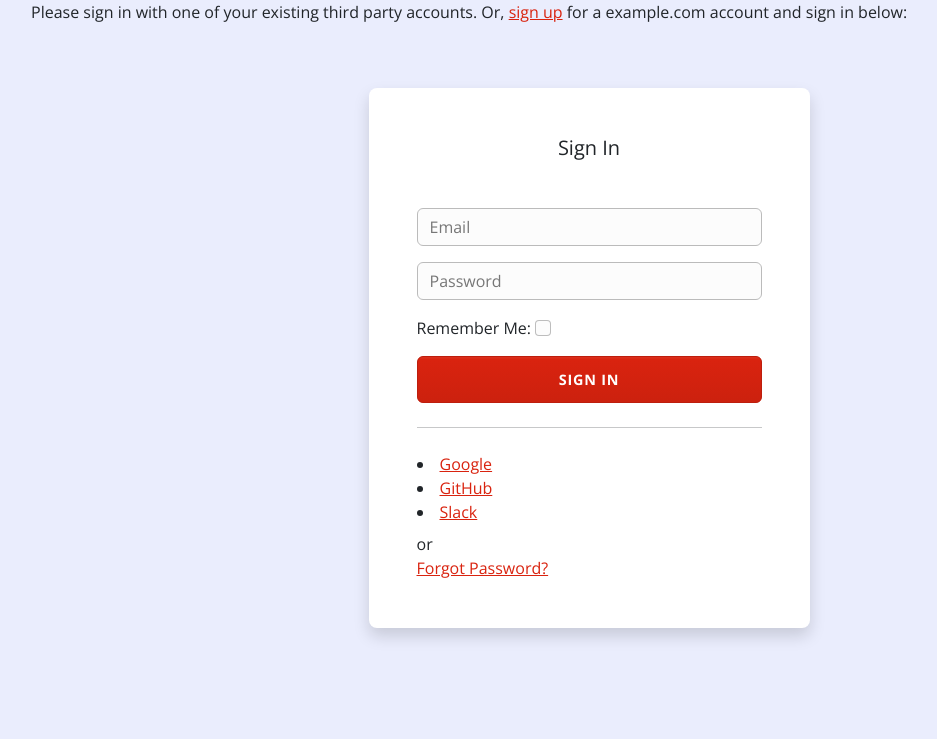
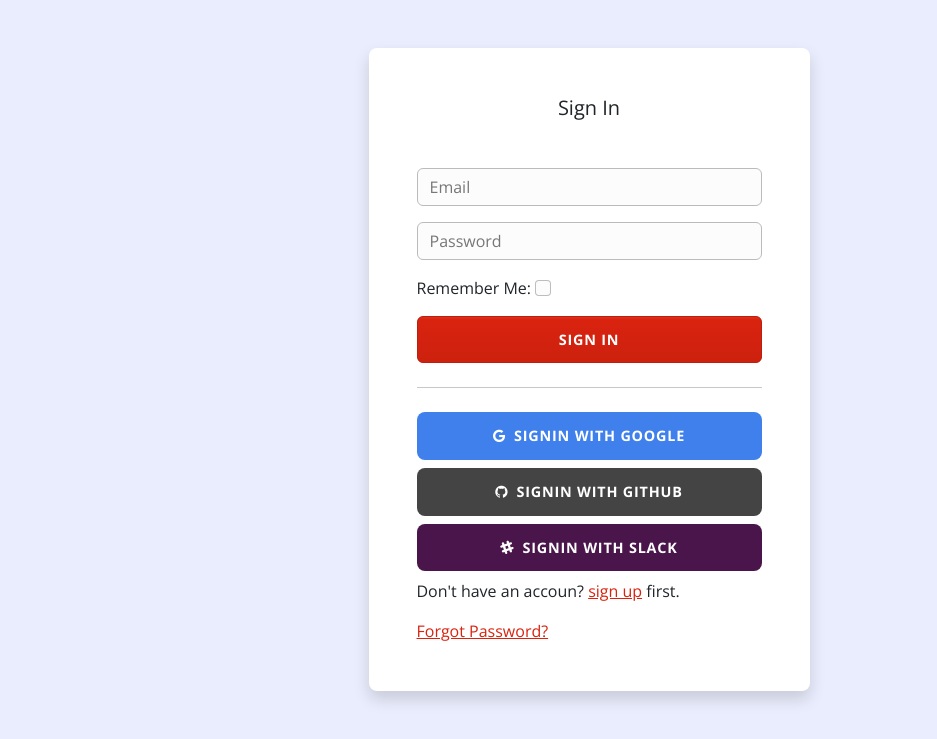
Before and after one commit to DataTalksClub/course-management-platform-old, a Django app: page /accounts/login/ in a window 1280 px wide. Shown: the part 71-810 px from the top of the page, without its empty margins (51-988 px from the left). Before the commit the page ends 710 px from the top, so only its background shows below. Run offline with Django 4.2, Linux system fonts and the light colour scheme; some libraries are stand-ins or nearby versions.

Commit message:
login template page wip

```diff
--- a/cmp/templates/base.html
+++ b/cmp/templates/base.html
@@ -4,6 +4,7 @@
 <html>
   <head>
     <link rel="stylesheet" href="{% static 'styles/bootstrap.css' %}">
+    <link rel="stylesheet" href="https://cdnjs.cloudflare.com/ajax/libs/font-awesome/4.7.0/css/font-awesome.min.css">
     <title>{% block head_title %}{% endblock %}</title>
     {% block extra_head %}
     {% endblock %}
--- a/cmp/users/templates/users/account/login.html
+++ b/cmp/users/templates/users/account/login.html
@@ -11,9 +11,7 @@
 {% get_providers as socialaccount_providers %}
 
 {% if socialaccount_providers %}
-<p>{% blocktrans with site.name as site_name %}Please sign in with one
-of your existing third party accounts. Or, <a href="{{ signup_url }}">sign up</a>
-for a {{ site_name }} account and sign in below:{% endblocktrans %}</p>
+
 <style>
   body {
     background-color: #EAEDFD;
@@ -22,6 +20,20 @@
   font-size: 0.9rem;
   letter-spacing: 0.05rem;
   padding: 0.75rem 1rem;
+}
+.btn-google {
+  color: white !important;
+  background-color: #3F80EC !important;
+}
+
+.btn-github {
+  color: white !important;
+  background-color: #444444 !important;
+}
+
+.btn-slack {
+  color: white !important;
+  background-color: #4A154B !important;
 }
 
 
@@ -34,6 +46,8 @@
         <div class="card border-0 shadow rounded-3 my-5">
           <div class="card-body p-4 p-sm-5">
             <h5 class="card-title text-center mb-5 fw-light fs-5">Sign In</h5>
+
+
             <form class="login" method="POST" action="{% url 'account_login' %}">
               <div class="form-floating mb-3">
                 {% csrf_token %}
@@ -51,12 +65,26 @@
               <hr class="my-4">
             </div>
             </form>
-            <div class="socialaccount_providers d-grid mb-2">
+            <div class="socialaccount_providers">
+            <div  class="d-grid mb-2">
+              <a class="btn btn-lg  btn-google btn-login text-uppercase fw-bold" href="{% provider_login_url 'google' %}" role="button">
+                <i class="fa fa-google me-2"></i>Signin with Google</a>
 
-    {% include "socialaccount/snippets/provider_list.html" with process="login" %}
+            </div>
+            <div  class="d-grid mb-2">
+              <a class="btn btn-lg  btn-github btn-login text-uppercase fw-bold" href="{% provider_login_url 'github' %}" role="button"><i class="fa fa-github me-2"></i>Signin with Github</a>
+
             </div>
 
-  <div class="login-or">{% trans 'or' %}</div>
+            <div  class="d-grid mb-2">
+              <a class="btn btn-lg  btn-slack btn-login text-uppercase fw-bold" href="{% provider_login_url 'slack' %}" role="button"><i class="fa fa-slack me-2"></i>Signin with Slack</a>
+
+            </div>
+          </div>
+
+  <div class="login-or">
+
+  </div>
 
 
 
@@ -66,6 +94,9 @@
 <p>{% blocktrans %}If you have not created an account yet, then please
 <a href="{{ signup_url }}">sign up</a> first.{% endblocktrans %}</p>
 {% endif %}
+
+<p>{% blocktrans %} Don't have an accoun?
+  <a href="{{ signup_url }}">sign up</a> first.{% endblocktrans %}</p>
 <a class="button secondaryAction" href="{% url 'account_reset_password' %}">{% trans "Forgot Password?" %}</a>
 
 
```
